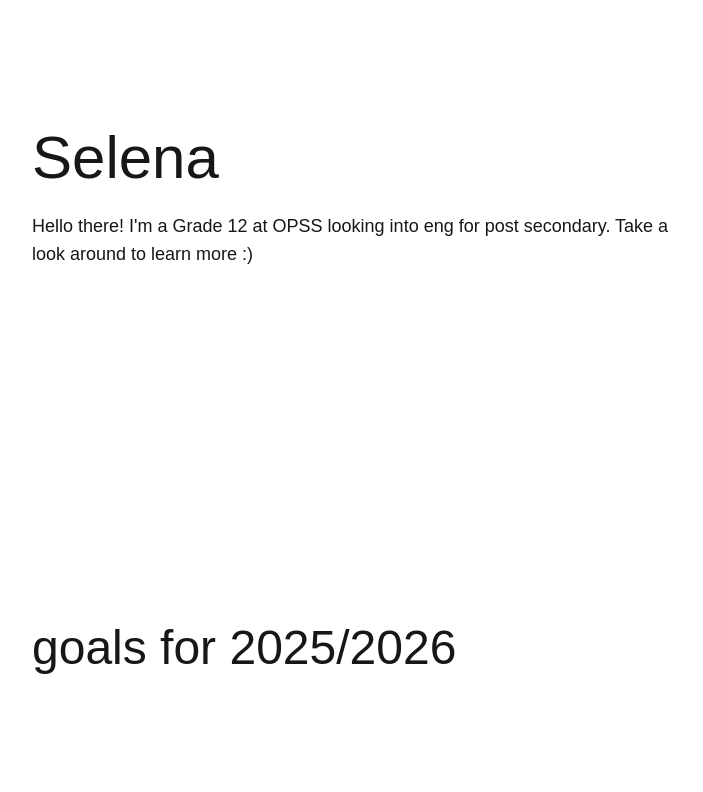
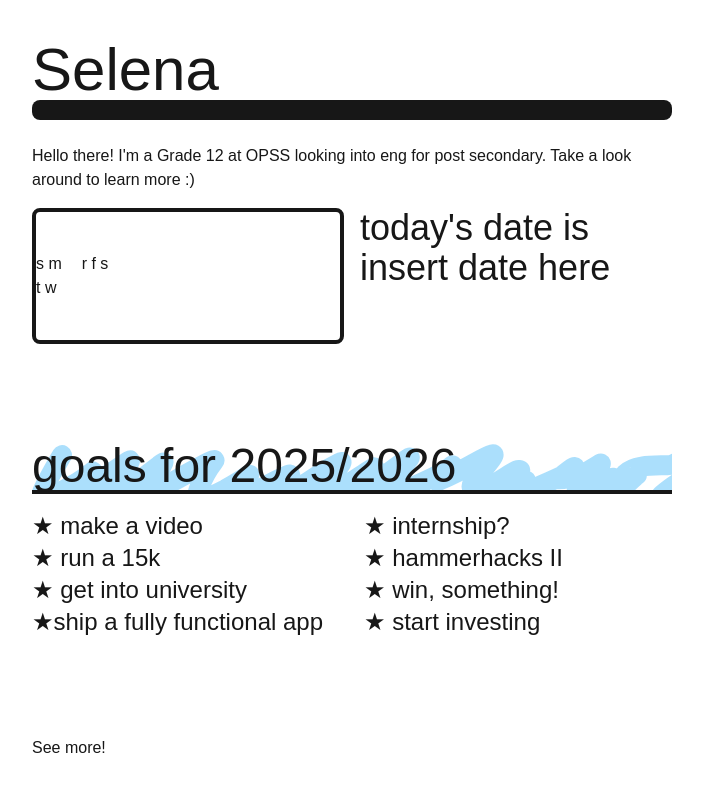
Before and after one commit to possiblyselena/se-n, a Next.js app: page / in a window 1280 px wide. Shown: the top 792 px of the page, without its empty margins (288-991 px from the left). Built offline with nearby package versions, Linux system fonts and the light colour scheme.

Commit message:
goals created

```diff
--- a/app/globals.css
+++ b/app/globals.css
@@ -10,7 +10,9 @@
   --color-background: var(--background);
   --color-foreground: var(--foreground);
   --color-navyblue: var(--navyblue);
+  --color-highlight: var(--highlight);
   --font-shadow: var(--font-shadow);
+  --image-squiggle: var(--squiggle);
 }
 
 @media (prefers-color-scheme: dark) {
@@ -18,7 +20,9 @@
     --background: #0a0a0a;
     --foreground: #ededed;
     --navyblue: #0b186d;
+    --highlight: #97d8fc;
     --font-shadow: "Shadows Into Light", cursive;
+    --squiggle: url("/squiggle.svg");
   }
 }
 
--- a/app/page.tsx
+++ b/app/page.tsx
@@ -2,20 +2,49 @@ import Image from "next/image";
 
 export default function Home() {
   return (
-    <div className="flex min-h-screen items-center justify-center bg-zinc-50 dark:bg-black">
-      <main className="flex min-h-screen w-full max-w-3xl flex-col items-center justify-between py-32 px-16 bg-white dark:bg-white sm:items-start">
+    <div className="flex min-h-screen items-center justify-center dark:bg-black">
+      <main className="flex min-h-screen w-full max-w-3xl flex-col items-center justify-between py-10 px-16 bg-white dark:bg-white sm:items-start">
         <div className="">
           <h1 className="text-5xl font-shadow text-navyblue dark:text-navyblue sm:text-6xl">
             Selena
           </h1>
-          <p className="mt-6 text-lg font-shadow text-navyblue dark:text-navyblue">
+          <hr className="border-10 dark:border-highlight rounded-lg"></hr>
+          <p className="mt-6 text-2 xl font-shadow text-navyblue dark:text-navyblue">
             Hello there! I'm a Grade 12 at OPSS looking into eng for post secondary. Take a look around to learn more :)
           </p>
+          <div className="columns-2 py-4">
+            <div className=" border-4 border-solid py-10 text-navyblue dark:border-navyblue rounded-lg">
+              <div className="columns-7 row-4">
+                s m t w r f s
+
+              </div>
+            </div>
+            <div className="text-4xl font-shadow text-navyblue dark:border-navyblue rows-2">
+              <h1>today's date is</h1>
+              <h2>insert date here</h2>
+            </div>
+          </div>
+        </div>
+        <div className="w-full">
+          <h1 className="text-4xl font-shadow text-navyblue dark:text-navyblue sm:text-5xl bg-[url(/squiggle.svg)] bg-[width:80%]">
+            goals for 2025/2026
+          </h1>
+          <hr className="border-2 dark:border-navyblue bg-squiggle"></hr>
+          <ul className="py-4 text-2xl font-shadow text-navyblue columns-2">
+            <li>★ make a video</li>
+            <li>★ run a 15k</li>
+            <li>★ get into university</li>
+            <li>★ship a fully functional app</li>
+            <li>★ internship?</li>
+            <li>★ hammerhacks II</li>
+            <li>★ win, something!</li>
+            <li>★ start investing</li>
+          </ul>
         </div>
         <div>
-          <h1 className="text-4xl font-shadow text-navyblue dark:text-navyblue sm:text-5xl">
-            goals for 2025/2026
-          </h1>
+          <div>
+            <a href="/aboutme">See more!</a>
+          </div>
         </div>
       </main>
     </div>
```
Also changed, not shown: public/squiggle.svg (added), public/star.svg (added).
